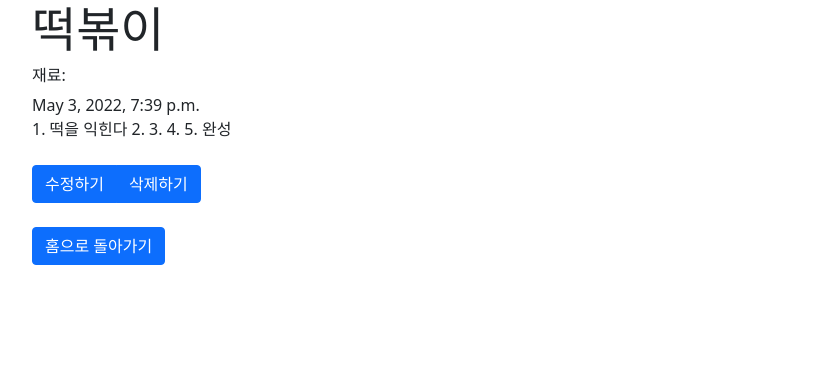
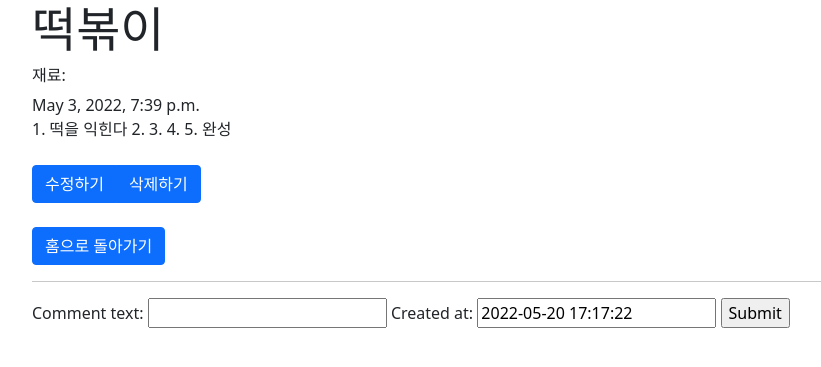
Before and after one commit to yumiiiiiii/Django_study_0505, a Django app: page /1 in a window 1280 px wide. Shown: the top 367 px of the page, without its empty margins (50-871 px from the left). Run offline with Django 4.2, Linux system fonts and the light colour scheme; data comes from the database, SQL or seed files in the repository; both versions use the stored data as it was after the commit.

Commit message:
댓글 업로드, 삭제

```diff
--- a/DsecondProject/main/admin.py
+++ b/DsecondProject/main/admin.py
@@ -1,9 +1,11 @@
 from django.contrib import admin
-from main.models import Recipe, Ingredient
+from main.models import Recipe, Ingredient, Comment, HashTag
 
 # Register your models here.
 @admin.register(Recipe)
 @admin.register(Ingredient)
+@admin.register(Comment)
+@admin.register(HashTag)
 
 class RecipeAdmin(admin.ModelAdmin):
     posting_list = ('id', 'title', 'content', 'ingredients')
--- a/DsecondProject/main/forms.py
+++ b/DsecondProject/main/forms.py
@@ -1,5 +1,5 @@
 from django import forms
-from .models import Recipe, Ingredient
+from .models import Recipe, Ingredient, Comment
 
 class CustomIngrdntForm(forms.ModelMultipleChoiceField):
     def label_from_instance(self, Ingredient):
@@ -8,14 +8,15 @@ class CustomIngrdntForm(forms.ModelMultipleChoiceField):
 class Form(forms.ModelForm):
     class Meta:
         model = Recipe
-
         fields = [
             'title',
-            'upload_time',
-            'ingredients',
             'content'
         ]
 
-    title = forms.CharField()
-    upload_time = forms.DateInput()
     ingredients = CustomIngrdntForm(queryset=Ingredient.objects.all(), widget=forms.CheckboxSelectMultiple)
+
+class commentForm(forms.ModelForm):
+    class Meta:
+        model = Comment
+        #fields = "__all__"
+        exclude = ('recipe',)
--- a/DsecondProject/main/models.py
+++ b/DsecondProject/main/models.py
@@ -1,7 +1,14 @@
+from django.utils import timezone
 from django.db import models
 import datetime
 
 # Create your models here.
+class HashTag(models.Model):
+    hashtag = models.CharField(max_length=100)
+
+    def __str__(self):
+        return self.hashtag
+
 class Ingredient(models.Model):
     name = models.CharField(max_length=20)
 
@@ -13,6 +20,20 @@ class Recipe(models.Model):
     upload_time = models.DateTimeField(default=datetime.datetime.now)
     content = models.TextField('Content')
     ingredients = models.ManyToManyField(Ingredient, related_name='recipes')
+    hashtags = models.ManyToManyField(HashTag)
 
     def __str__(self):
         return self.title
+
+class Comment(models.Model):
+    recipe = models.ForeignKey(
+        Recipe, related_name='comments', on_delete=models.CASCADE)
+    comment_text = models.CharField(max_length=100)
+    created_at = models.DateTimeField(default=timezone.now)
+    updated_at = models.DateTimeField(auto_now=True)
+
+    def approve(self):
+        self.save()
+
+    def __str__(self):
+        return self.comment_text
--- a/DsecondProject/main/templates/create.html
+++ b/DsecondProject/main/templates/create.html
@@ -15,6 +15,7 @@
         {% csrf_token %}
         <!-- Using the formset -->
         {{ form.as_p }}
+        해시태그 <input type="text" name="hashtags" placeholder="해시태그 , 로 구분">
         <input type="submit" value="Submit">
     </form>
     <!-- Optional JavaScript; choose one of the two! -->
--- a/DsecondProject/main/templates/detail.html
+++ b/DsecondProject/main/templates/detail.html
@@ -11,12 +11,18 @@
     <title>레시피 상세 페이지</title>
     <!--<link rel="stylesheet" href="{%static 'css/style2.css'%}">-->
 </head>
-<body class="container">
+<body>
+<div class="container">
     <h1 class="display-5">{{recipe.title}}</h1>
     <div class="h6">
         재료:
         {%for ingredient in recipe.ingredients.all%}
         <span>{{ingredient.name}}</span>
+        {%endfor%}
+    </div>
+    <div>
+        {%for hashtag in hashtags.all%}
+        #{{hashtag}}
         {%endfor%}
     </div>
     <div class="upload_time">{{recipe.upload_time}}</div>
@@ -26,6 +32,22 @@
         <a class="btn btn-primary" href="{%url 'delete' pk=recipe.id%}">삭제하기</a>
     </div>
     <br><br><a class="btn btn-primary" href="{%url 'main'%}">홈으로 돌아가기</a>
+    <hr>
+    <div>
+        {%for comment in recipe.comments.all%}
+            {{comment.comment_text}}
+            <a href="{%url 'comment_delete' recipe.id comment.id%}">삭제</a>
+            <br>
+        {%endfor%}
+    </div>
+    <div>
+        <form action="{%url 'comment_create' recipe.id%}" method="POST">
+            {%csrf_token%}
+            {{comment_form}}
+            <input type="submit">
+        </form>
+    </div>
+
 
     <!-- Optional JavaScript; choose one of the two! -->
 
@@ -37,4 +59,5 @@
     <script src="https://cdn.jsdelivr.net/npm/@popperjs/core@2.10.2/dist/umd/popper.min.js" integrity="sha384-7+zCNj/IqJ95wo16oMtfsKbZ9ccEh31eOz1HGyDuCQ6wgnyJNSYdrPa03rtR1zdB" crossorigin="anonymous"></script>
     <script src="https://cdn.jsdelivr.net/npm/bootstrap@5.1.3/dist/js/bootstrap.min.js" integrity="sha384-QJHtvGhmr9XOIpI6YVutG+2QOK9T+ZnN4kzFN1RtK3zEFEIsxhlmWl5/YESvpZ13" crossorigin="anonymous"></script>
     -->
+</div>
 </body>
--- a/DsecondProject/main/templates/update.html
+++ b/DsecondProject/main/templates/update.html
@@ -11,6 +11,7 @@
     <form method="POST">
         {%csrf_token%}
         {{form.as_p}}
+        해시태그 <input type="text" name="hashtags" placeholder="해시태그 , 로 구분">
         <input type="submit" value="수정">
     </form>
 </body>
--- a/DsecondProject/main/views.py
+++ b/DsecondProject/main/views.py
@@ -2,27 +2,37 @@ from django.views.generic import ListView
 from django.shortcuts import get_object_or_404, redirect, render
 from django.utils import timezone
 from django.db.models import Q
-from .models import Ingredient
+
+from .models import Comment, Ingredient, HashTag
 
 # Create your views here.
 
 from main.models import Recipe
-from main.forms import Form
+from main.forms import Form, commentForm
 
 def List(request):
-    recipes = Recipe.objects.filter(upload_time__lte = timezone.now()).order_by('upload_time')
+    recipes = Recipe.objects.filter(upload_time__lte = timezone.now()).order_by('-upload_time')
     return render(request, 'main.html', {'recipes': recipes})
 
 def Detail(request, pk):
     recipe = get_object_or_404(Recipe, pk=pk)
-    return render(request, 'detail.html', {'recipe': recipe})
+    comment_form = commentForm
+    hashtags = recipe.hashtags.all()
+    return render(request, 'detail.html', {'recipe': recipe, 'comment_form':comment_form, 'hashtags':hashtags})
 
 def create(request):
     if request.method == 'POST': # method가 post일때
         form = Form(request.POST) # form 에 ReviewForm 할당
         if form.is_valid(): # form 유효성 검증
-            form.save() # 저장
-            return redirect('main') # 다시 main으로
+            new_recipe = form.save(commit=False)
+            new_recipe.save() # 저장
+            hashtags = request.POST['hashtags']
+            hashtag = hashtags.split(", ")
+            for tag in hashtag:
+                new_hashtags = HashTag.objects.get_or_create(hashtag=tag)
+                new_recipe.hashtags.add(new_hashtags[0])
+            form.save_m2m()
+            return redirect('detail', new_recipe.id)
     else:
         form = Form() # 빈 form 열기
     return render(request, 'create.html', {'form' :form})
@@ -37,15 +47,36 @@ def update(request, pk):
     if request.method == 'POST':
         form = Form(request.POST, instance=recipe)
         if form.is_valid():
-            recipe = form.save()
+            recipe = form.save(commit=False)
             recipe.save()
-            #form.save_m2m() save(commit=False)를 사용할 경우 -> 다대다 모델은 ID가 없으면 생성 못해서 부모 모델이 생긴 뒤에 저장한다.
+            hashtags = request.POST['hashtags']
+            hashtag = hashtags.split(", ")
+            for tag in hashtag:
+                new_hashtags = HashTag.objects.get_or_create(hashtag=tag)
+                recipe.hashtags.add(new_hashtags[0])
+            form.save_m2m()
+            #save(commit=False)를 사용할 경우 -> 다대다 모델은 ID가 없으면 생성 못해서 부모 모델이 생긴 뒤에 저장한다.
             return redirect('detail', pk=recipe.id)
         else:
             return redirect('main')
     else:
         form = Form(instance=recipe)
         return render(request, 'update.html', {'form':form})
+
+def comment_create(request, pk):
+    recipe = get_object_or_404(Recipe, pk=pk)
+    comment_form = commentForm(request.POST)
+    if comment_form.is_valid():
+        comment = comment_form.save(commit=False)
+        comment.recipe = recipe
+        comment.save()
+        return redirect('detail', pk)
+
+def comment_delete(request, recipe_pk, comment_pk):
+    comment = get_object_or_404(Comment, pk=comment_pk)
+    comment.delete()
+    return redirect('detail', recipe_pk)
+
 
 class SearchResultsView(ListView):
     model=Recipe
--- a/DsecondProject/secondProject/urls.py
+++ b/DsecondProject/secondProject/urls.py
@@ -15,7 +15,7 @@ Including another URLconf
 """
 from django.contrib import admin
 from django.urls import path
-from main.views import List, Detail, create, delete, update, SearchResultsView
+from main.views import List, Detail, create, delete, update, SearchResultsView, comment_create, comment_delete
 
 urlpatterns = [
     path('admin/', admin.site.urls),
@@ -25,4 +25,6 @@ urlpatterns = [
     path('delete/<int:pk>', delete, name="delete"),
     path('update/<int:pk>', update, name="update"),
     path('search/', SearchResultsView.as_view(), name="search"),
+    path('<int:pk>/comment', comment_create, name="comment_create"),
+    path('<int:recipe_pk>/create/<int:comment_pk>', comment_delete, name="comment_delete"),
 ]
```
Also changed, not shown: DsecondProject/db.sqlite3, DsecondProject/main/migrations/0005_alter_recipe_upload_time_comment.py (added), DsecondProject/main/migrations/0006_hashtag.py (added), DsecondProject/main/migrations/0007_recipe_hashtags.py (added).
